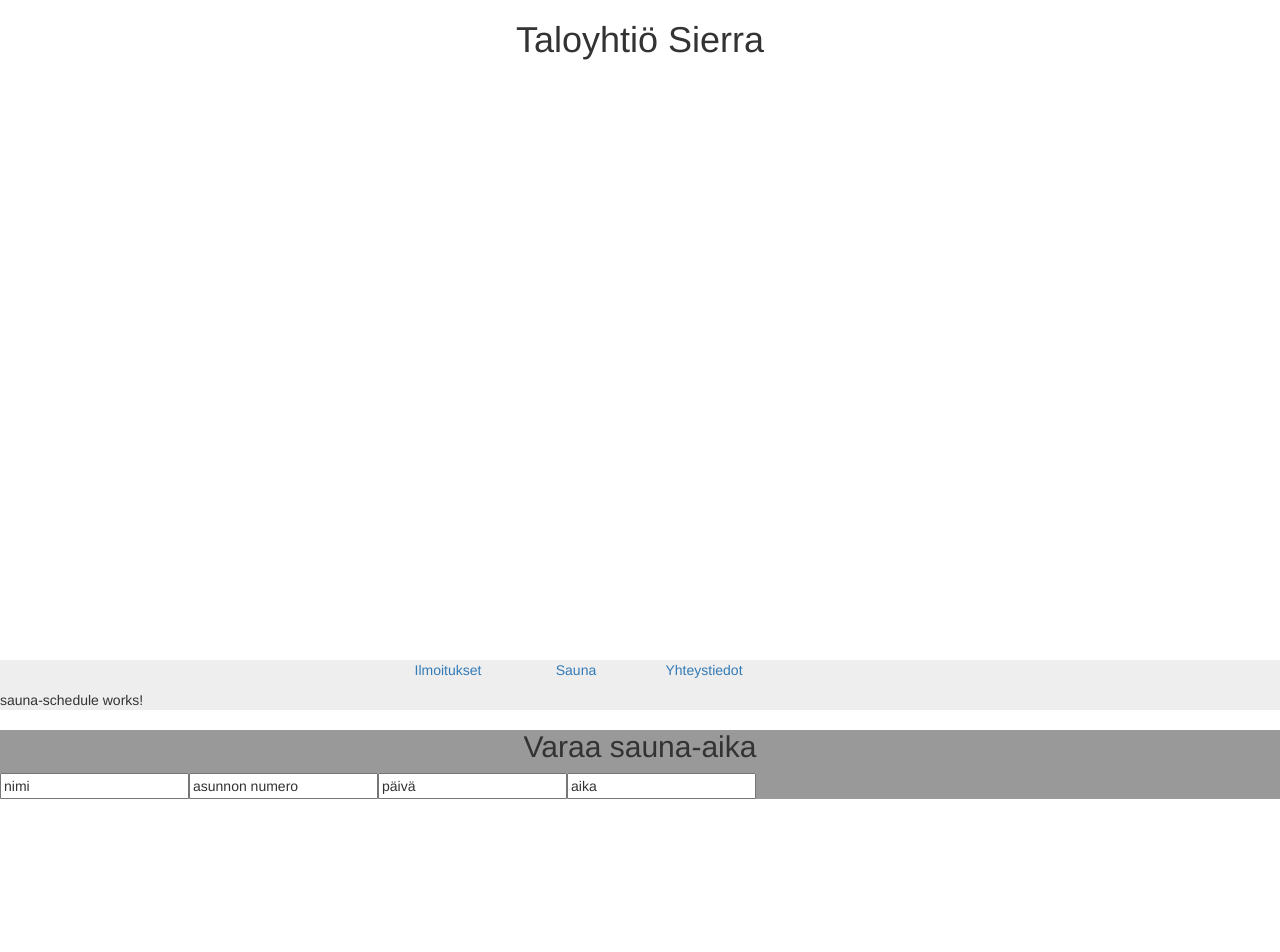
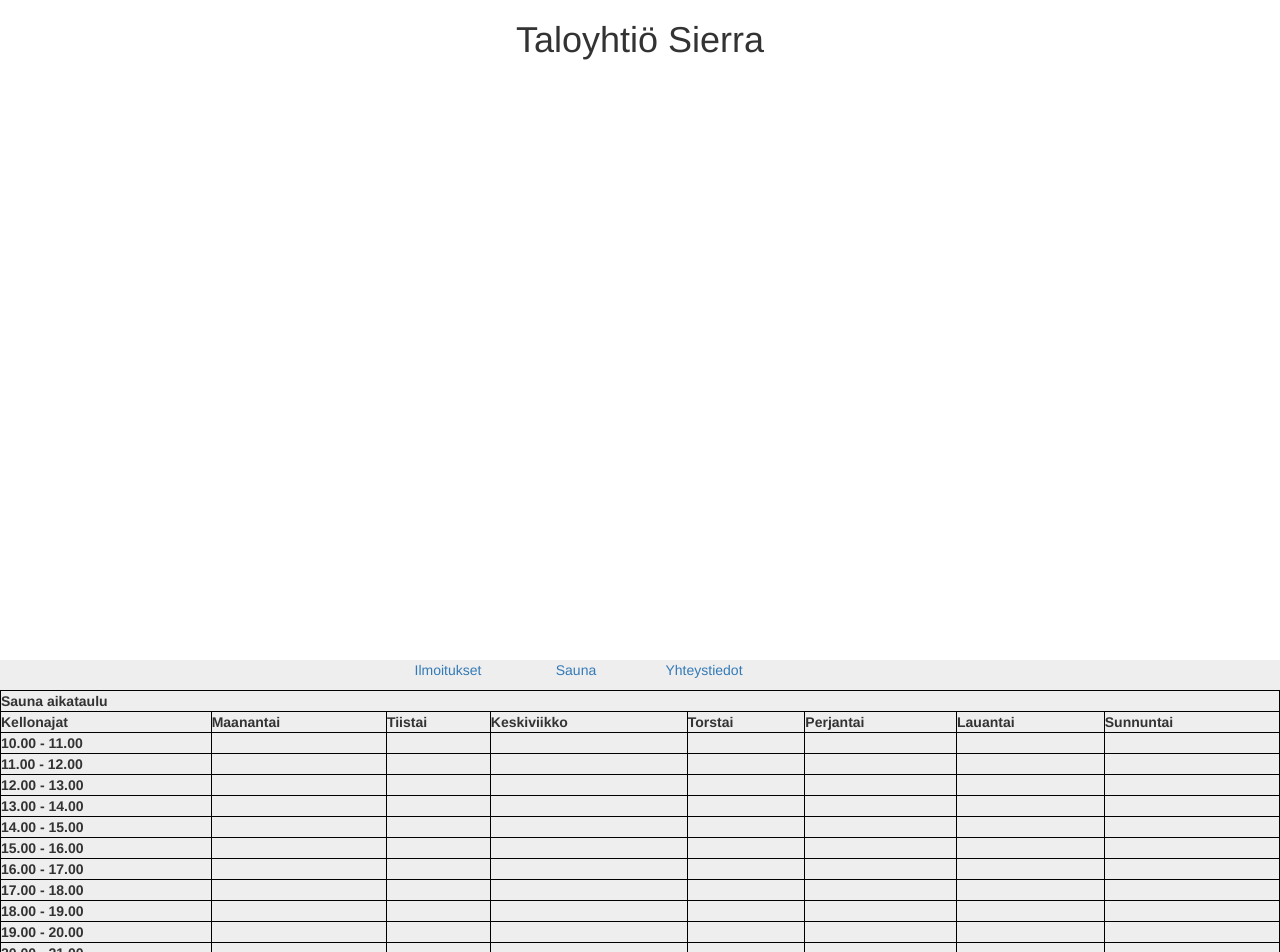
Before and after one commit to lehtone1/Sierra, an Angular app: page /sauna in a window 1280 px wide. Shown: the top 952 px of the page. Before the commit the page ends 800 px from the top, so only its background shows below. Built offline with nearby package versions, Linux system fonts and the light colour scheme.

Commit message:
Sauna schedule first version

```diff
--- a/src/app/sauna/sauna-schedule/sauna-schedule.component.css
+++ b/src/app/sauna/sauna-schedule/sauna-schedule.component.css
@@ -1,3 +1,7 @@
 .sauna-schedule {
     background-color: #EEE;
 }
+
+table, th, td {
+    border: 1px solid black;
+}
--- a/src/app/sauna/sauna-schedule/sauna-schedule.component.html
+++ b/src/app/sauna/sauna-schedule/sauna-schedule.component.html
@@ -1,5 +1,137 @@
 <div class="sauna-schedule">
-  <p>
-    sauna-schedule works!
-  </p>
+  <table style="width: 100%;">
+    <tr>
+      <th colspan="8">Sauna aikataulu</th>
+    </tr>
+    <tr>
+      <th>Kellonajat</th>
+      <th>Maanantai</th>
+      <th>Tiistai</th>
+      <th>Keskiviikko</th>
+      <th>Torstai</th>
+      <th>Perjantai</th>
+      <th>Lauantai</th>
+      <th>Sunnuntai</th>
+    </tr>
+    <tr>
+      <th>10.00 - 11.00</th>
+      <td></td>
+      <td></td>
+      <td></td>
+      <td></td>
+      <td></td>
+      <td></td>
+      <td></td>
+    </tr>
+    <tr>
+      <th>11.00 - 12.00</th>
+      <td></td>
+      <td></td>
+      <td></td>
+      <td></td>
+      <td></td>
+      <td></td>
+      <td></td>
+    </tr>
+    <tr>
+      <th>12.00 - 13.00</th>
+      <td></td>
+      <td></td>
+      <td></td>
+      <td></td>
+      <td></td>
+      <td></td>
+      <td></td>
+    </tr>
+    <tr>
+      <th>13.00 - 14.00</th>
+      <td></td>
+      <td></td>
+      <td></td>
+      <td></td>
+      <td></td>
+      <td></td>
+      <td></td>
+    </tr>
+    <tr>
+      <th>14.00 - 15.00</th>
+      <td></td>
+      <td></td>
+      <td></td>
+      <td></td>
+      <td></td>
+      <td></td>
+      <td></td>
+    </tr>
+    <tr>
+      <th>15.00 - 16.00</th>
+      <td></td>
+      <td></td>
+      <td></td>
+      <td></td>
+      <td></td>
+      <td></td>
+      <td></td>
+    </tr>
+    <tr>
+      <th>16.00 - 17.00</th>
+      <td></td>
+      <td></td>
+      <td></td>
+      <td></td>
+      <td></td>
+      <td></td>
+      <td></td>
+    </tr>
+    <tr>
+      <th>17.00 - 18.00</th>
+      <td></td>
+      <td></td>
+      <td></td>
+      <td></td>
+      <td></td>
+      <td></td>
+      <td></td>
+    </tr>
+    <tr>
+      <th>18.00 - 19.00</th>
+      <td></td>
+      <td></td>
+      <td></td>
+      <td></td>
+      <td></td>
+      <td></td>
+      <td></td>
+    </tr>
+    <tr>
+      <th>19.00 - 20.00</th>
+      <td></td>
+      <td></td>
+      <td></td>
+      <td></td>
+      <td></td>
+      <td></td>
+      <td></td>
+    </tr>
+    <tr>
+      <th>20.00 - 21.00</th>
+      <td></td>
+      <td></td>
+      <td></td>
+      <td></td>
+      <td></td>
+      <td></td>
+      <td></td>
+    </tr>
+    <tr>
+      <th>21.00 - 22.00</th>
+      <td></td>
+      <td></td>
+      <td></td>
+      <td></td>
+      <td></td>
+      <td></td>
+      <td></td>
+    </tr>
+  </table>
 </div>
```
